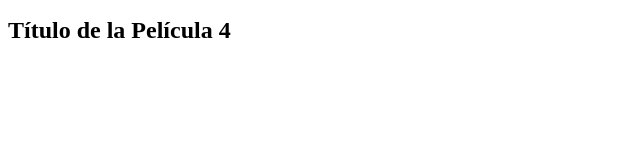
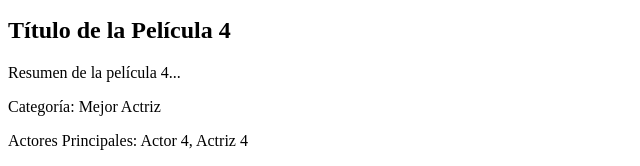
Before and after one commit to isaacbc10/rubrica2, a plain HTML site: page index.html in a window 1280 px wide. Shown: the part 661-827 px from the top of the page, without its empty margins (0-640 px from the left). Before the commit the page ends 800 px from the top, so only its background shows below. Drawn offline with Linux system fonts and the light colour scheme.

Commit message:
Se agregaron varios parrafos, para el resumen, categoria y actores de la pelicula 4

```diff
--- a/index.html
+++ b/index.html
@@ -35,6 +35,9 @@
         <section class="pelicula">
             <img src="imagen4.jpg" alt="Portada Película 4">
             <h2>Título de la Película 4</h2>
+            <p>Resumen de la película 4...</p>
+            <p>Categoría: Mejor Actriz</p>
+            <p>Actores Principales: Actor 4, Actriz 4</p>
         </section>
     </main>
 </body>
```
